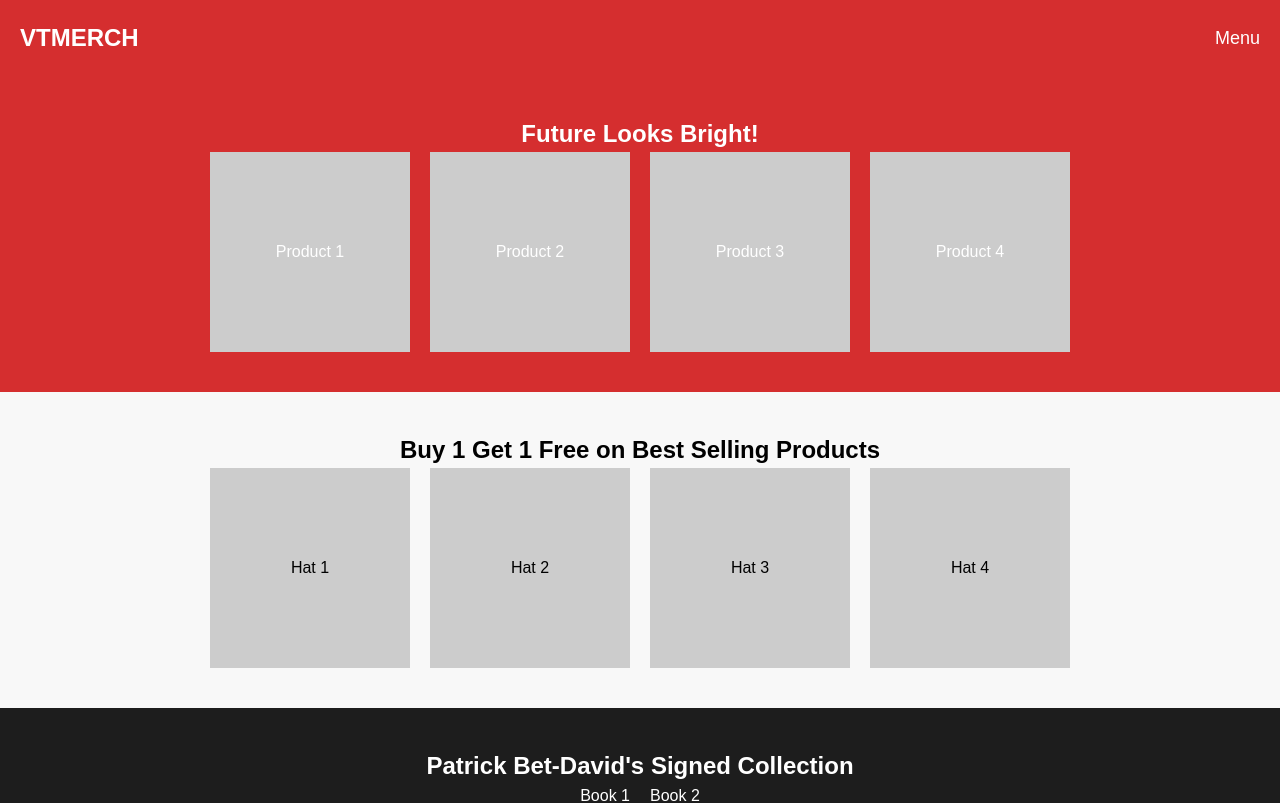
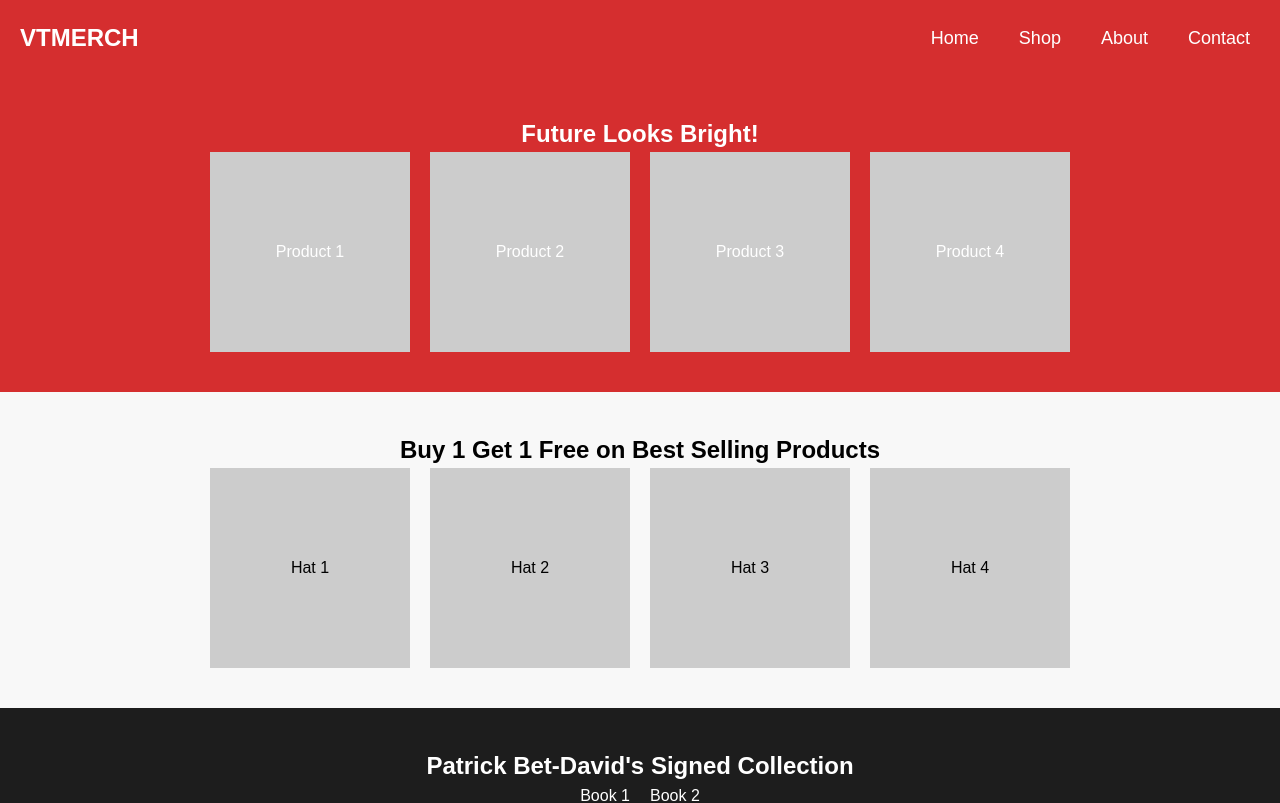
Before and after one commit to AzmayenSabil/VTMERCH_Genesys, a React (Vite) app: page / in a window 1280 px wide. Shown: the top 803 px of the page. Built offline with nearby package versions, Linux system fonts and the light colour scheme.

Commit message:
folder structure updated

```diff
--- a/src/components/Header.jsx
+++ /dev/null
@@ -1,14 +0,0 @@
-import React from "react";
-
-const Header = () => {
-  return (
-    <header className="header">
-      <div className="logo">VTMERCH</div>
-      <nav className="navbar">
-        <span>Menu</span>
-      </nav>
-    </header>
-  );
-};
-
-export default Header;
--- /dev/null
+++ b/src/components/header/Header.css
@@ -0,0 +1,74 @@
+/* Header.css */
+.header {
+  background-color: #d52e2f;
+  color: white;
+  display: flex;
+  justify-content: space-between;
+  align-items: center;
+  padding: 20px;
+}
+
+.logo {
+  font-size: 24px;
+  font-weight: bold;
+}
+
+.navbar {
+  display: flex;
+  align-items: center;
+}
+
+.nav-links {
+  display: flex;
+  gap: 20px;
+  list-style: none;
+}
+
+.nav-links li a {
+  color: white;
+  text-decoration: none;
+  font-size: 18px;
+}
+
+/* Hide navigation links and show hamburger by default on smaller screens */
+.hamburger {
+  display: none;
+  flex-direction: column;
+  cursor: pointer;
+}
+
+.hamburger .bar {
+  width: 25px;
+  height: 3px;
+  background-color: white;
+  margin: 4px 0;
+  transition: 0.4s;
+}
+
+/* For screens smaller than 768px */
+@media (max-width: 768px) {
+  .nav-links {
+    display: none;
+    flex-direction: column;
+    position: absolute;
+    top: 80px;
+    right: 20px;
+    background-color: #d52e2f;
+    padding: 20px;
+    border-radius: 8px;
+    box-shadow: 0px 4px 6px rgba(0, 0, 0, 0.1);
+  }
+
+  .nav-links.open {
+    display: flex;
+  }
+
+  .hamburger {
+    display: flex;
+  }
+}
+
+/* Close menu when clicking on a link (optional, for smooth UX) */
+.nav-links li a {
+  padding: 10px;
+}
--- /dev/null
+++ b/src/components/header/Header.jsx
@@ -0,0 +1,39 @@
+import React, { useState } from "react";
+import "./Header.css";
+
+const Header = () => {
+  const [isOpen, setIsOpen] = useState(false);
+
+  const toggleMenu = () => {
+    setIsOpen(!isOpen);
+  };
+
+  return (
+    <header className="header">
+      <div className="logo">VTMERCH</div>
+      <nav className="navbar">
+        <ul className={`nav-links ${isOpen ? "open" : ""}`}>
+          <li>
+            <a href="#home">Home</a>
+          </li>
+          <li>
+            <a href="#shop">Shop</a>
+          </li>
+          <li>
+            <a href="#about">About</a>
+          </li>
+          <li>
+            <a href="#contact">Contact</a>
+          </li>
+        </ul>
+        <div className="hamburger" onClick={toggleMenu}>
+          <span className="bar"></span>
+          <span className="bar"></span>
+          <span className="bar"></span>
+        </div>
+      </nav>
+    </header>
+  );
+};
+
+export default Header;
--- a/src/components/MissionSection.jsx
+++ b/src/components/mission/Mission.jsx
@@ -1,6 +1,6 @@
 import React from "react";
 
-const MissionSection = () => {
+const Mission = () => {
   return (
     <section className="mission-section">
       <h3>Our Mission</h3>
@@ -12,4 +12,4 @@ const MissionSection = () => {
   );
 };
 
-export default MissionSection;
+export default Mission;
--- a/src/components/PromotionSection.jsx
+++ b/src/components/promotion/Promotion.jsx
@@ -1,6 +1,6 @@
 import React from "react";
 
-const PromotionSection = () => {
+const Promotion = () => {
   return (
     <section className="promotion-section">
       <h2>Buy 1 Get 1 Free on Best Selling Products</h2>
@@ -14,4 +14,4 @@ const PromotionSection = () => {
   );
 };
 
-export default PromotionSection;
+export default Promotion;
--- a/src/components/SignedCollection.jsx
+++ b/src/components/signedBookCollection/SignedBookCollection.jsx
@@ -1,6 +1,6 @@
 import React from "react";
 
-const SignedCollection = () => {
+const SignedBookCollection = () => {
   return (
     <section className="signed-collection">
       <h2>Patrick Bet-David's Signed Collection</h2>
@@ -12,4 +12,4 @@ const SignedCollection = () => {
   );
 };
 
-export default SignedCollection;
+export default SignedBookCollection;
--- a/src/pages/Homepage.jsx
+++ b/src/pages/Homepage.jsx
@@ -1,19 +1,19 @@
 import React from "react";
-import Header from "../components/Header";
-import HeroSection from "../components/HeroSection";
-import PromotionSection from "../components/PromotionSection";
-import SignedCollection from "../components/SignedCollection";
-import MissionSection from "../components/MissionSection";
-import Footer from "../components/Footer";
+import Header from "../components/header/Header";
+import HeroSection from "../components/heroSection/HeroSection";
+import Promotion from "../components/promotion/Promotion";
+import SignedBookCollection from "../components/signedBookCollection/SignedBookCollection";
+import Mission from "../components/mission/Mission";
+import Footer from "../components/footer/Footer";
 
 const Homepage = () => {
   return (
     <>
       <Header />
       <HeroSection />
-      <PromotionSection />
-      <SignedCollection />
-      <MissionSection />
+      <Promotion />
+      <SignedBookCollection />
+      <Mission />
       <Footer />
     </>
   );
```
Also changed, not shown: src/components/footer/Footer.jsx (renamed from src/components/Footer.jsx), src/components/heroSection/HeroSection.jsx (renamed from src/components/HeroSection.jsx).
